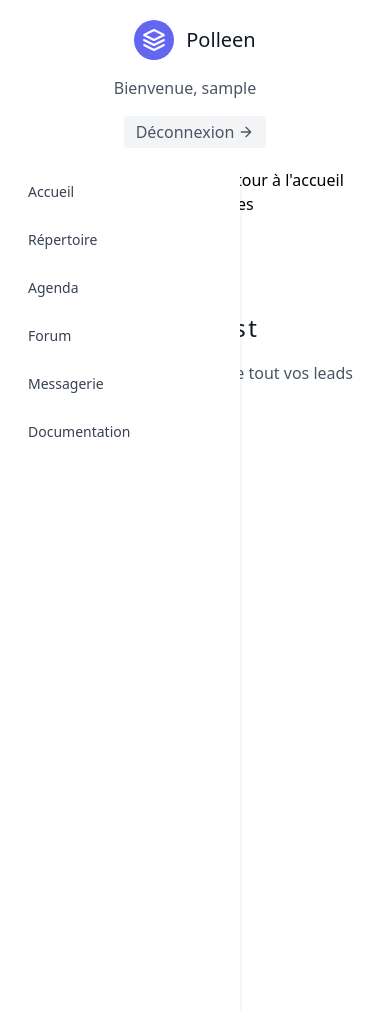
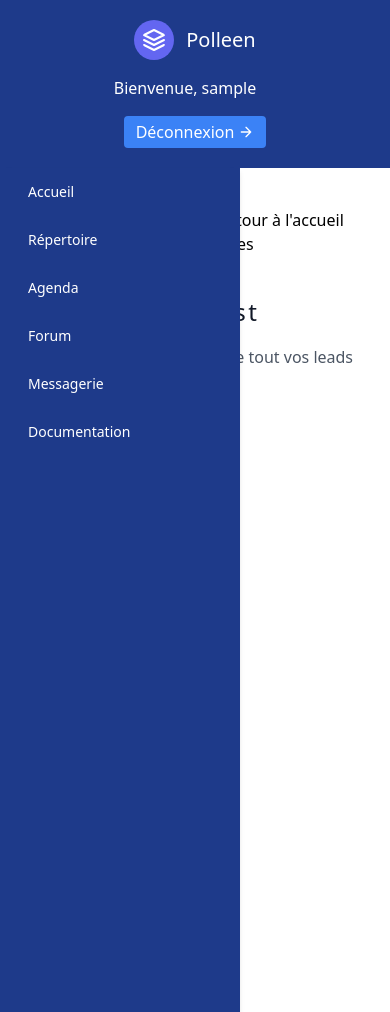
Before and after one commit to mickaelrebeau/Polleen, a Django app: page /leads/ in a window 390 px wide. Run offline with Django 4.2, Linux system fonts and the light colour scheme; the visitor is signed in with stand-in values (Sample User, id 1); data that the repository does not hold is empty; some libraries are stand-ins or nearby versions.

Commit message:
Polleen commit 5

```diff
--- a/leads/templates/leads/lead_list.html
+++ b/leads/templates/leads/lead_list.html
@@ -1,20 +1,20 @@
 {% extends "bas3.html"%}
 
 {% block content %}
-<nav class="md:ml-auto md:mr-auto flex flex-wrap items-center text-base justify-center">
+<nav class="md:ml-auto md:mr-auto mt-10 flex flex-wrap items-center text-base justify-center">
   <a href="{% url 'leads:lead_create' %}" class="mr-5 hover:text-blue-500">Créer un nouveau lead</a>
   <a href="{% url 'home' %}" class="mr-5 hover:text-blue-500">Retour à l'accueil</a>
   <a href="{% url 'leads:category_list' %}" class="mr-5 hover:text-blue-500">Voir les catégories</a>
 </nav>
 <section class="text-gray-600 body-font">
-  <div class="container px-5 py-24 mx-auto items-center">
+  <div class="container px-5 pt-10 pb-24 mx-auto items-center">
     <div class="flex flex-col text-center w-full mb-20">
       <h1 class="text-2xl font-medium title-font mb-4 text-gray-900 tracking-widest">Leads list</h1>
       <p class="lg:w-2/3 mx-auto leading-relaxed text-base">Vous trouverez ici la liste de tout vos leads</p>
     </div>
     <div class="flex flex-wrap -m-4 ml-60 mt-5">
       {% for lead in leads %}
-      <div class="p-4 lg:w-1/2">
+      <div class="p-4 lg:w-1/2 bg-gray-100 border-0 py-1 px-3 focus:outline-none rounded-xl">
         <div class="h-full flex sm:flex-row flex-col items-center sm:justify-start justify-center text-center sm:text-left">
           <img alt="team" class="flex-shrink-0 rounded-lg w-48 h-48 object-cover object-center sm:mb-0 mb-4" src="https://dummyimage.com/200x200">
           <div class="flex-grow sm:pl-8">
--- a/templates/accueil.html
+++ b/templates/accueil.html
@@ -3,14 +3,14 @@
 
 {% block content %}
 {% include 'sidenav.html' %}
-<section class="text-gray-600 body-font">
+<div class="h-screen pt-10 text-gray-600 body-font bg-gray-200">
   <div class="container mx-auto flex px-60 py-1 items-center justify-center flex-col">
     <img class="lg:w-2/6 md:w-3/6 w-5/6 mb-10 object-cover object-center rounded" alt="hero" src="{% static 'images/wait.png' %}">
     <div class="text-center lg:w-2/3 w-full">
       <h1 class="title-font sm:text-4xl text-3xl mb-4 font-medium text-gray-900">Polleen en cours de création</h1>
       <p class="mb-8 leading-relaxed">Ce CRM, développé par Mickaël Rébeau, est en cours de construction, veuillez patienter d'ici la fin du projet, merci.</p>
       <div class="flex justify-center">
-        <button class="inline-flex text-white bg-indigo-500 border-0 py-2 px-6 focus:outline-none hover:bg-indigo-600 rounded text-lg">
+        <button class="inline-flex text-white bg-blue-900 border-0 py-2 px-6 focus:outline-none hover:bg-indigo-600 rounded text-lg">
             <a href="https://pollen-proservices.fr/">Pollen</a>
         </button>
         {% if request.user.is_agent %}
@@ -21,5 +21,5 @@
       </div>
     </div>
   </div>
-</section>
+</div>
 {% endblock %}
--- a/templates/nav_bar.html
+++ b/templates/nav_bar.html
@@ -1,15 +1,15 @@
-<header class="text-gray-600 body-font">
+<header class="text-gray-600 body-font bg-blue-900">
   <div class="container mx-auto flex flex-wrap p-5 flex-col md:flex-row items-center">
     <a class="flex title-font font-medium items-center text-gray-900 mb-4 md:mb-0">
       <svg xmlns="http://www.w3.org/2000/svg" fill="none" stroke="currentColor" stroke-linecap="round" stroke-linejoin="round" stroke-width="2" class="w-10 h-10 text-white p-2 bg-indigo-500 rounded-full" viewBox="0 0 24 24">
         <path d="M12 2L2 7l10 5 10-5-10-5zM2 17l10 5 10-5M2 12l10 5 10-5"></path>
       </svg>
-      <span class="ml-3 text-xl">Polleen</span>
+      <span class="ml-3 text-xl text-white">Polleen</span>
     </a>
     <nav class="md:ml-auto flex flex-wrap items-center text-base justify-center">
-      <a class="mr-5 hover:text-gray-900">Bienvenue, {{ request.user.username }}</a>
+      <a class="mr-5 text-white">Bienvenue, {{ request.user.username }}</a>
     </nav>
-    <button class="inline-flex items-center bg-gray-100 border-0 py-1 px-3 focus:outline-none hover:bg-gray-200 rounded text-base mt-4 md:mt-0">
+    <button class="inline-flex items-center text-white bg-blue-500 border-0 py-1 px-3 focus:outline-none hover:bg-gray-200 hover:text-black rounded text-base mt-4 md:mt-0">
       <a href="{% url 'login' %}">Déconnexion</a>
       <svg fill="none" stroke="currentColor" stroke-linecap="round" stroke-linejoin="round" stroke-width="2" class="w-4 h-4 ml-1" viewBox="0 0 24 24">
         <path d="M5 12h14M12 5l7 7-7 7"></path>
--- a/templates/registration/login.html
+++ b/templates/registration/login.html
@@ -5,7 +5,7 @@
 {% block content %}
 <div class="flex items-center min-h-screen bg-gray-50">
       <div class="flex-1 h-full max-w-4xl mx-auto bg-white rounded-lg shadow-xl">
-        <div class="flex flex-col md:flex-row">
+        <div class="flex flex-col md:flex-row bg-blue-900">
           <div class="h-32 md:h-auto md:w-1/2">
             <img class="object-cover w-full h-full" src="https://source.unsplash.com/user/erondu/1600x900"
               alt="img" />
@@ -29,7 +29,7 @@
                     <div class="mt-4">
                         {{ form|crispy }}
                         <div class="flex items-baseline justify-between">
-                            <button type="submit" class="px-6 py-2 mt-4 text-white bg-blue-600 rounded-lg hover:bg-blue-900">Valider</button>
+                            <button type="submit" class="px-6 py-2 mt-4 text-white bg-blue-500 rounded-lg hover:bg-blue-900">Valider</button>
                             <a href="{% url 'password_reset' %}" class="text-sm text-blue-600 hover:underline">Mot de passe oublié?</a>
                         </div>
                         <div class="mt-4 text-center">
--- a/templates/registration/password_reset_complete.html
+++ b/templates/registration/password_reset_complete.html
@@ -4,7 +4,7 @@
 {% block content %}
  <div class="flex items-center min-h-screen bg-gray-50">
       <div class="flex-1 h-full max-w-4xl mx-auto bg-white rounded-lg shadow-xl">
-        <div class="flex flex-col md:flex-row">
+        <div class="flex flex-col md:flex-row bg-blue-900">
           <div class="h-32 md:h-auto md:w-1/2">
             <img class="object-cover w-full h-full" src="https://source.unsplash.com/user/erondu/1600x900"
               alt="img" />
--- a/templates/registration/password_reset_confirm.html
+++ b/templates/registration/password_reset_confirm.html
@@ -5,7 +5,7 @@
 {% block content %}
 <div class="flex items-center min-h-screen bg-gray-50">
       <div class="flex-1 h-full max-w-4xl mx-auto bg-white rounded-lg shadow-xl">
-        <div class="flex flex-col md:flex-row">
+        <div class="flex flex-col md:flex-row bg-blue-900">
           <div class="h-32 md:h-auto md:w-1/2">
             <img class="object-cover w-full h-full" src="https://source.unsplash.com/user/erondu/1600x900"
               alt="img" />
@@ -29,7 +29,7 @@
                     <div class="mt-4">
                         {{ form|crispy }}
                         <div class="flex items-baseline justify-between">
-                            <button type="submit" class="px-6 py-2 mt-4 text-white bg-blue-600 rounded-lg hover:bg-blue-900">Valider</button>
+                            <button type="submit" class="px-6 py-2 mt-4 text-white bg-blue-500 rounded-lg hover:bg-blue-900">Valider</button>
                             <a href="{% url 'login' %}" class="text-sm text-blue-600 hover:underline">Annuler</a>
                         </div>
                     </div>
--- a/templates/registration/password_reset_form.html
+++ b/templates/registration/password_reset_form.html
@@ -5,7 +5,7 @@
 {% block content %}
 <div class="flex items-center min-h-screen bg-gray-50">
       <div class="flex-1 h-full max-w-4xl mx-auto bg-white rounded-lg shadow-xl">
-        <div class="flex flex-col md:flex-row">
+        <div class="flex flex-col md:flex-row bg-blue-900">
           <div class="h-32 md:h-auto md:w-1/2">
             <img class="object-cover w-full h-full" src="https://source.unsplash.com/user/erondu/1600x900"
               alt="img" />
@@ -29,7 +29,7 @@
                     <div class="mt-4">
                         {{ form|crispy }}
                         <div class="flex items-baseline justify-between">
-                            <button type="submit" class="px-6 py-2 mt-4 text-white bg-blue-600 rounded-lg hover:bg-blue-900">Valider</button>
+                            <button type="submit" class="px-6 py-2 mt-4 text-white bg-blue-500 rounded-lg hover:bg-blue-900">Valider</button>
                             <a href="{% url 'login' %}" class="text-sm text-blue-600 hover:underline">Annuler</a>
                         </div>
                     </div>
--- a/templates/sidenav.html
+++ b/templates/sidenav.html
@@ -1,27 +1,27 @@
-<div class="w-60 h-full shadow-md bg-white px-1 absolute">
+<div class="w-60 h-full shadow-md bg-blue-900 px-1 absolute">
   <ul class="relative">
     <li class="relative">
-      <a href="{% url 'home' %}" class="flex items-center text-sm py-4 px-6 h-12 overflow-hidden text-gray-700 text-ellipsis whitespace-nowrap rounded hover:text-gray-900 hover:bg-gray-100 transition duration-300 ease-in-out" data-mdb-ripple="true" data-mdb-ripple-color="dark">Accueil</a>
+      <a href="{% url 'home' %}" class="flex items-center text-sm py-4 px-6 h-12 overflow-hidden text-white text-ellipsis whitespace-nowrap rounded hover:text-gray-900 hover:bg-gray-100 transition duration-300 ease-in-out" data-mdb-ripple="true" data-mdb-ripple-color="dark">Accueil</a>
     </li>
     <li class="relative">
-      <a href="{% url 'leads:lead_list' %}" class="flex items-center text-sm py-4 px-6 h-12 overflow-hidden text-gray-700 text-ellipsis whitespace-nowrap rounded hover:text-gray-900 hover:bg-gray-100 transition duration-300 ease-in-out" data-mdb-ripple="true" data-mdb-ripple-color="dark">Répertoire</a>
+      <a href="{% url 'leads:lead_list' %}" class="flex items-center text-sm py-4 px-6 h-12 overflow-hidden text-white text-ellipsis whitespace-nowrap rounded hover:text-gray-900 hover:bg-gray-100 transition duration-300 ease-in-out" data-mdb-ripple="true" data-mdb-ripple-color="dark">Répertoire</a>
     </li>
     {% if request.user.is_agent %}
     <li class="relative">
-      <a class="flex items-center text-sm py-4 px-6 h-12 overflow-hidden text-gray-700 text-ellipsis whitespace-nowrap rounded hover:text-gray-900 hover:bg-gray-100 transition duration-300 ease-in-out" href="#!" data-mdb-ripple="true" data-mdb-ripple-color="dark">Contact recommander</a>
+      <a class="flex items-center text-sm py-4 px-6 h-12 overflow-hidden text-white text-ellipsis whitespace-nowrap rounded hover:text-gray-900 hover:bg-gray-100 transition duration-300 ease-in-out" href="#!" data-mdb-ripple="true" data-mdb-ripple-color="dark">Contact recommander</a>
     </li>
     {% endif %}
     <li class="relative">
-      <a href="{% url 'calendar:calendar' %}" class="flex items-center text-sm py-4 px-6 h-12 overflow-hidden text-gray-700 text-ellipsis whitespace-nowrap rounded hover:text-gray-900 hover:bg-gray-100 transition duration-300 ease-in-out" href="#!" data-mdb-ripple="true" data-mdb-ripple-color="dark">Agenda</a>
+      <a href="{% url 'calendar:calendar' %}" class="flex items-center text-sm py-4 px-6 h-12 overflow-hidden text-white text-ellipsis whitespace-nowrap rounded hover:text-gray-900 hover:bg-gray-100 transition duration-300 ease-in-out" href="#!" data-mdb-ripple="true" data-mdb-ripple-color="dark">Agenda</a>
     </li>
     <li class="relative">
-      <a class="flex items-center text-sm py-4 px-6 h-12 overflow-hidden text-gray-700 text-ellipsis whitespace-nowrap rounded hover:text-gray-900 hover:bg-gray-100 transition duration-300 ease-in-out" href="#!" data-mdb-ripple="true" data-mdb-ripple-color="dark">Forum</a>
+      <a class="flex items-center text-sm py-4 px-6 h-12 overflow-hidden text-white text-ellipsis whitespace-nowrap rounded hover:text-gray-900 hover:bg-gray-100 transition duration-300 ease-in-out" href="#!" data-mdb-ripple="true" data-mdb-ripple-color="dark">Forum</a>
     </li>
     <li class="relative">
-      <a class="flex items-center text-sm py-4 px-6 h-12 overflow-hidden text-gray-700 text-ellipsis whitespace-nowrap rounded hover:text-gray-900 hover:bg-gray-100 transition duration-300 ease-in-out" href="#!" data-mdb-ripple="true" data-mdb-ripple-color="dark">Messagerie</a>
+      <a class="flex items-center text-sm py-4 px-6 h-12 overflow-hidden text-white text-ellipsis whitespace-nowrap rounded hover:text-gray-900 hover:bg-gray-100 transition duration-300 ease-in-out" href="#!" data-mdb-ripple="true" data-mdb-ripple-color="dark">Messagerie</a>
     </li>
     <li class="relative">
-      <a class="flex items-center text-sm py-4 px-6 h-12 overflow-hidden text-gray-700 text-ellipsis whitespace-nowrap rounded hover:text-gray-900 hover:bg-gray-100 transition duration-300 ease-in-out" href="#!" data-mdb-ripple="true" data-mdb-ripple-color="dark">Documentation</a>
+      <a class="flex items-center text-sm py-4 px-6 h-12 overflow-hidden text-white text-ellipsis whitespace-nowrap rounded hover:text-gray-900 hover:bg-gray-100 transition duration-300 ease-in-out" href="#!" data-mdb-ripple="true" data-mdb-ripple-color="dark">Documentation</a>
     </li>
   </ul>
 </div>
```
Also changed, not shown: templates/registration/signup.html (+14 -17 lines).
